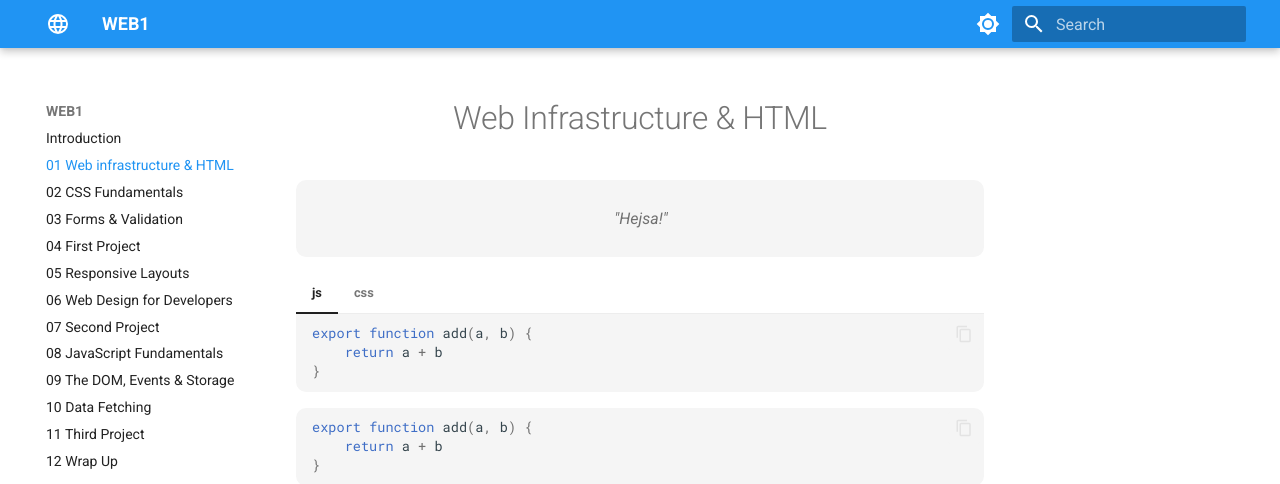
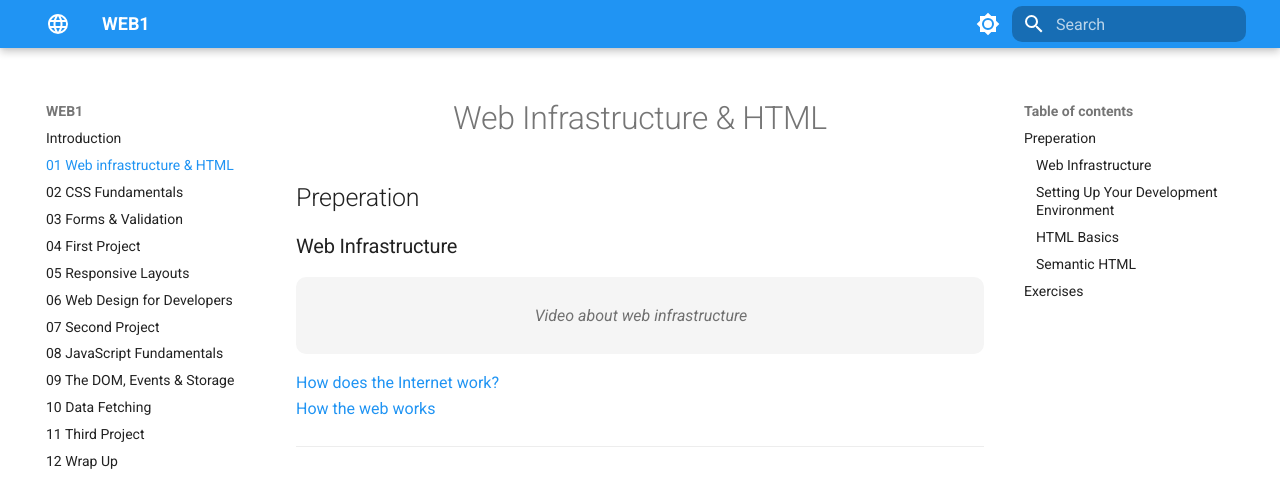
Before and after one commit to KasperKnop/WEB1, an MkDocs documentation site: the page built from docs/01-web-infrastructure-and-html.md, in a window 1280 px wide and 1400 px high. Shown: the top 484 px of the window. Built offline with MkDocs 1.6.1 and Material for MkDocs 9.7.7, drawn with Linux system fonts in a browser that asks for light colours; some of the changed text lies outside the part shown.

Commit message:
First session started

````diff
--- a/docs/01-web-infrastructure-and-html.md
+++ b/docs/01-web-infrastructure-and-html.md
@@ -1,27 +1,51 @@
 # Web Infrastructure & HTML
 
-> "Hejsa!"
+## Preperation
 
-=== "js"
+### Web Infrastructure
 
-    ```js
-    export function add(a, b) {
-        return a + b
-    }
-    ```
+> Video about web infrastructure
 
-=== "css"
+[How does the Internet work?](https://developer.mozilla.org/en-US/docs/Learn_web_development/Howto/Web_mechanics/How_does_the_Internet_work) <br>
+[How the web works](https://developer.mozilla.org/en-US/docs/Learn_web_development/Getting_started/Web_standards/How_the_web_works) <br>
 
-    ```css
-    h1 {
-        text-align: center;
-    }
-    ```
+---
 
-```js
-export function add(a, b) {
-    return a + b
-}
-```
+### Setting Up Your Development Environment
 
-<iframe src="https://drive.google.com/file/d/1nEnjF90P7fXhXl2XOfOz6ABF2tmeg070/preview" width="640" height="360" allow="autoplay" allowfullscreen></iframe>
+> Video about setting up VS Code
+
+[Download VS Code](https://code.visualstudio.com/)
+
+### HTML Basics
+
+> Video about HTML Basics
+
+[Basic HTML Syntax](https://developer.mozilla.org/en-US/docs/Learn_web_development/Core/Structuring_content/Basic_HTML_syntax) <br>
+[Web page metadata](https://developer.mozilla.org/en-US/docs/Learn_web_development/Core/Structuring_content/Webpage_metadata) <br>
+[Headings and paragraphs](https://developer.mozilla.org/en-US/docs/Learn_web_development/Core/Structuring_content/Headings_and_paragraphs) <br>
+[Emphasis and importance](https://developer.mozilla.org/en-US/docs/Learn_web_development/Core/Structuring_content/Emphasis_and_importance) <br>
+[Lists](https://developer.mozilla.org/en-US/docs/Learn_web_development/Core/Structuring_content/Lists) <br>
+[Creating links](https://developer.mozilla.org/en-US/docs/Learn_web_development/Core/Structuring_content/Creating_links) <br>
+[HTML images](https://developer.mozilla.org/en-US/docs/Learn_web_development/Core/Structuring_content/HTML_images) <br>
+[HTML table basics](https://developer.mozilla.org/en-US/docs/Learn_web_development/Core/Structuring_content/HTML_table_basics) <br>
+
+### Semantic HTML
+
+> Video about Semantic HTML
+
+[Structuring documents](https://developer.mozilla.org/en-US/docs/Learn_web_development/Core/Structuring_content/Structuring_documents) <br>
+
+## Exercises
+
+-   Internet/web
+-   Hello World
+-   Structure
+-   Links
+-   Tables
+-   Lists
+-   Images
+-   Change a website using dev tools
+-   Personlig hjemmeside / lær at kende (90'er style!)
+-   (Star Pizza)
+-   Glemt noget?
--- a/docs/stylesheets/extra.css
+++ b/docs/stylesheets/extra.css
@@ -57,12 +57,12 @@ blockquote {
 */
 
 /* Critic, Mark */
-/* ins.critic,
+ ins.critic,
 del.critic {
     text-decoration: none;
-} */
+}
 
-/* .md-typeset .critic,
+.md-typeset .critic,
 .md-typeset mark {
     border-radius: 0.2rem;
     padding: 0 0.2rem;
@@ -78,7 +78,7 @@ del.critic {
 
 .md-typeset del.critic {
     box-shadow: 0 0 0 0.1rem var(--md-typeset-del-color);
-} */
+}
 
 /* Forms */
 .md-search__form {
````
Also changed, not shown: docs/12-wrap-up.md (+26 -0 lines), docs/index.md (+2 -0 lines).
